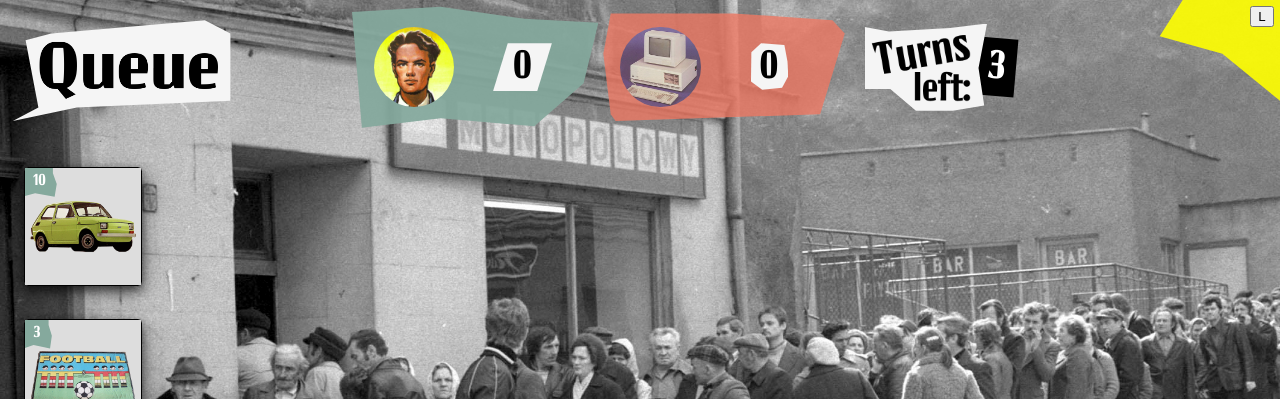
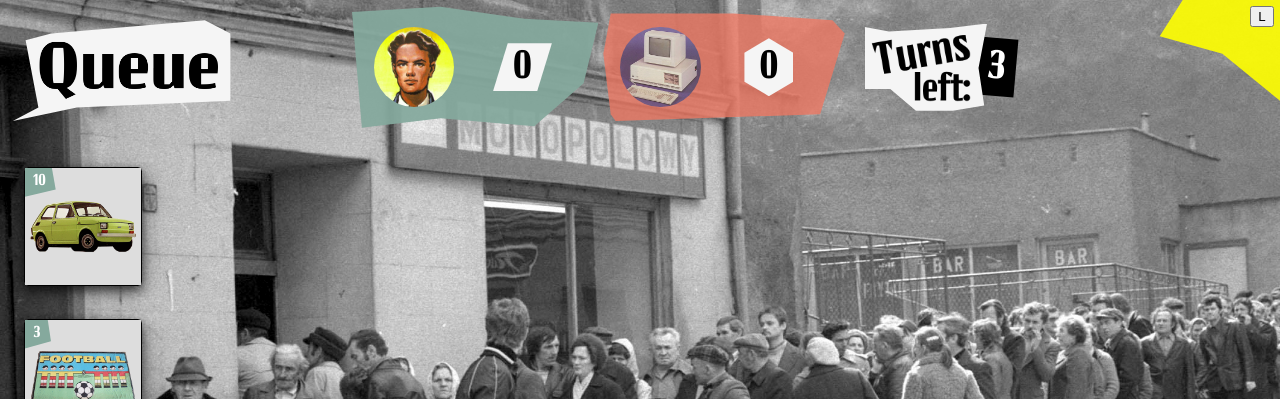
Before and after one commit to michalakweb/that-my-spot, a React (Create React App) app: page / in a window 1280 px wide. Shown: the top 399 px of the page. Built offline with nearby package versions, Linux system fonts and the light colour scheme.

Commit message:
small shape adjustments

```diff
--- a/src/styles/body.scss
+++ b/src/styles/body.scss
@@ -39,16 +39,7 @@
 		margin: 0;
 		padding: 4px 14px 6px 8px;
 		background-color: #85a99d;
-		clip-path: polygon(
-			30% 0%,
-			80% 0,
-			80% 19%,
-			91% 56%,
-			85% 100%,
-			29% 88%,
-			0 98%,
-			0 0
-		);
+		clip-path: polygon(77% 0, 88% 75%, 0 100%, 0 0);
 	}
 }
 
--- a/src/styles/header.scss
+++ b/src/styles/header.scss
@@ -131,17 +131,8 @@
 
 .turnScoreComputer {
 	background-color: whitesmoke;
-	padding: 0 10px;
-	clip-path: polygon(
-		30% 0%,
-		90% 4%,
-		98% 38%,
-		100% 69%,
-		84% 93%,
-		33% 97%,
-		4% 80%,
-		5% 19%
-	);
+	padding: 5px 15px;
+	clip-path: polygon(50% 0%, 100% 25%, 100% 75%, 50% 100%, 0% 75%, 0% 25%);
 }
 
 #card {
```
